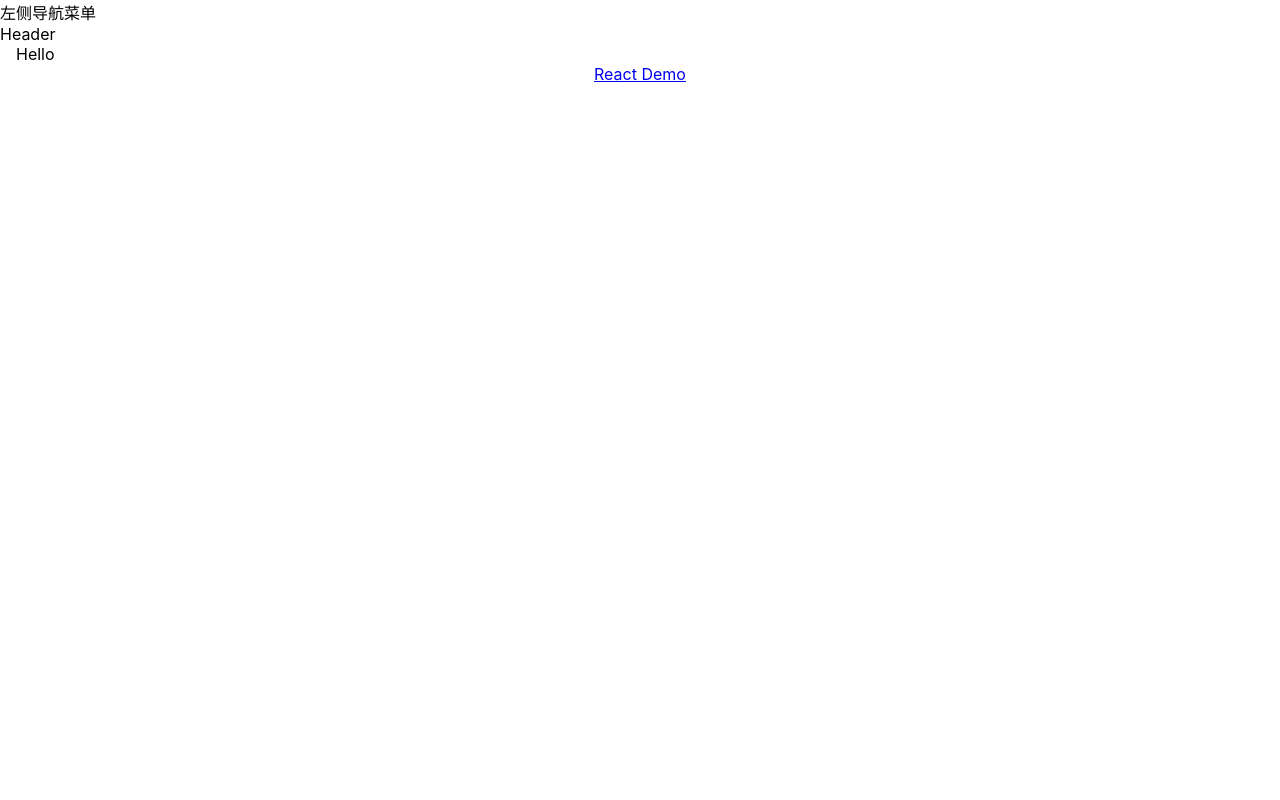
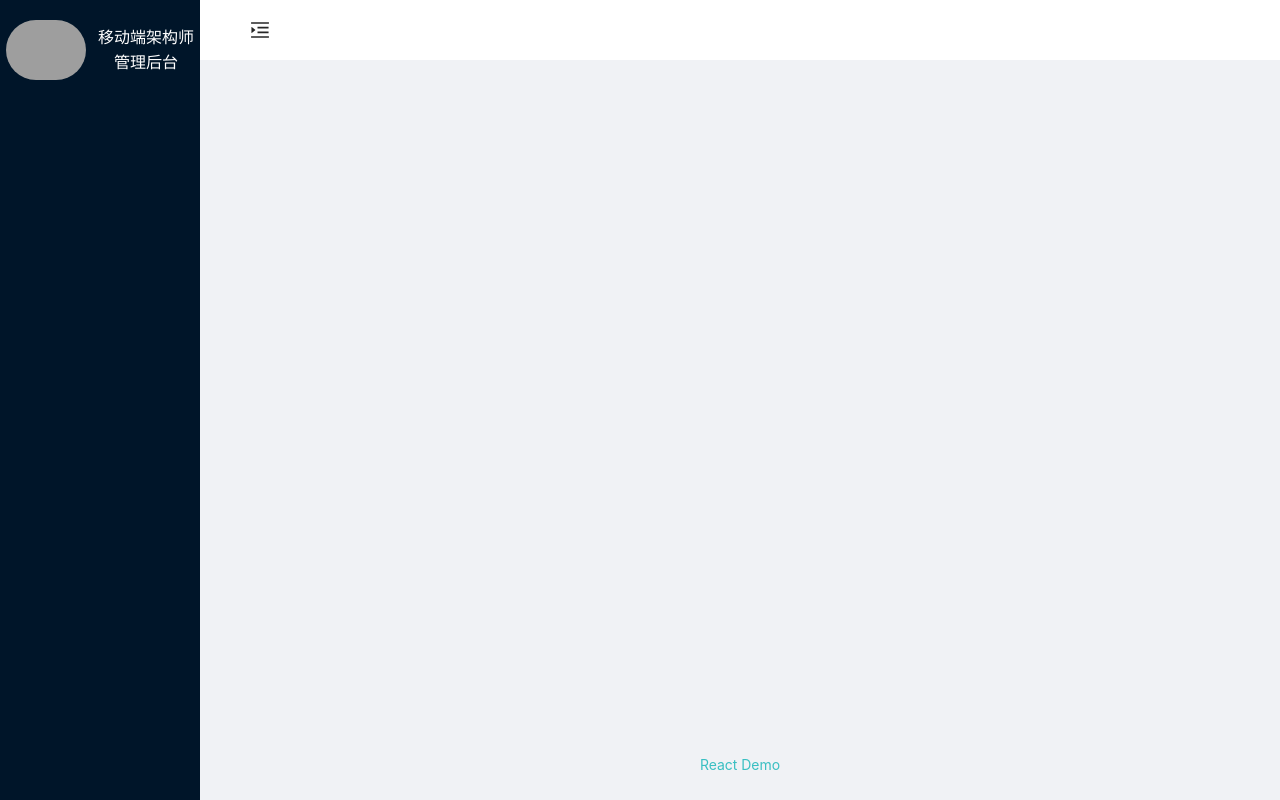
Before and after one commit to monkey1992/react-demo, a React (Create React App) app: page / in a window 1280 px wide. Built offline with nearby package versions, Linux system fonts and the light colour scheme; grey boxes are pictures that could not be loaded.

Commit message:
搭建页面框架

```diff
--- a/craco.config.js
+++ b/craco.config.js
@@ -8,7 +8,7 @@ module.exports = {
       options: {
         lessLoaderOptions: {
           lessOptions: {
-            modifyVars: { '@primary-color': '#1DA57A' },
+            modifyVars: { '@primary-color': '#39bfc2' },
             javascriptEnabled: true,
           },
         },
--- a/package.json
+++ b/package.json
@@ -3,6 +3,7 @@
   "version": "0.1.0",
   "private": true,
   "dependencies": {
+    "@ant-design/icons": "^4.6.2",
     "@craco/craco": "^6.1.2",
     "@testing-library/jest-dom": "^5.11.4",
     "@testing-library/react": "^11.1.0",
--- a/src/App.js
+++ b/src/App.js
@@ -1,16 +1,27 @@
+import React from 'react'
 import './App.less';
-import React from 'react'
 import { Layout } from 'antd';
-import { Content, Footer } from 'antd/lib/layout/layout';
+import Header from './component/Header'
+import DrawerMenu from './component/DrawerMenu'
+const { Content, Footer } = Layout
 
-function App() {
+class App extends React.Component {
+
+  state = {
+    title: '首页',
+    collapsed: false
+  }
+
+  render() {
+    const { collapsed, title } = this.state
     return (
       <Layout className="App">
-      左侧导航菜单
+        <DrawerMenu collapsed={collapsed} />
         <Layout>
-        Header
+          <Header title={title} toggle={(collapsed) => {
+            this.setState({ collapsed })
+          }} />
           <Content className='App-content'>
-          Hello
           </Content>
           <Footer className='App-footer'>
             <a href="https://github.com/">React Demo</a>
@@ -19,5 +30,6 @@ function App() {
       </Layout>
     );
   }
+}
 
 export default App;
--- a/src/App.less
+++ b/src/App.less
@@ -1,3 +1,5 @@
+@import '~antd/dist/antd.less';
+
 .App {
   min-height: 100vh;
 
--- /dev/null
+++ b/src/component/DrawerMenu.js
@@ -0,0 +1,56 @@
+import React from 'react'
+import './DrawerMenu.less';
+import { Layout } from 'antd';
+
+const { Sider } = Layout
+const { SubMenu } = Layout
+
+const MENUS = {
+    home: {
+        key: 'home',
+        title: '首页'
+    },
+    user: {
+        key: 'user',
+        title: '用户管理'
+    },
+    category: {
+        key: 'category',
+        title: '商品类别'
+    },
+    addCategory: {
+        key: 'addCategory',
+        value: '添加商品类别'
+    },
+    configList: {
+        key: 'configList',
+        title: '配置列表'
+    },
+    configAdd: {
+        key: 'configAdd',
+        title: '添加配置'
+    }
+};
+
+class Index extends React.Component {
+    onCollapse = collapsed => {
+        this.setState(collapsed)
+    }
+    render() {
+        const { collapsed } = this.props;
+        const headerTitle = collapsed ? null : <div className='drawer-header-text-container'>
+            <label className='drawer-header-text'>移动端架构师</label>
+            <label className='drawer-header-text'>管理后台</label>
+        </div>
+        return (
+            <Sider trigger={null} collapsed={collapsed} collapsible onCollapse={this.onCollapse}>
+                <div className='drawer-header'>
+                    <img className='drawer-logo' alt='logo' src='https://www.devio.org/img/avatar.png' />
+                    {headerTitle}
+                </div>
+            </Sider>
+        )
+    }
+}
+
+export default Index;
--- /dev/null
+++ b/src/component/DrawerMenu.less
@@ -0,0 +1,29 @@
+.drawer {
+    display: flex;
+    height: 100vh;
+
+    &-header {
+        display: flex;
+        flex-direction: row;
+        align-items: center;
+        justify-content: space-around;
+        padding-top: 20px;
+        padding-bottom: 20px;
+    }
+
+    &-header-text-container {
+        display:flex;
+        align-items: center;
+        flex-direction: column;
+    }
+
+    &-header-text{
+        color:white;
+        font-size: 16px;
+    }
+
+    &-logo {
+        height: 60px;
+        border-radius: 30px;
+    }
+}
--- /dev/null
+++ b/src/component/Header.js
@@ -0,0 +1,34 @@
+import React from 'react';
+import { MenuFoldOutlined, MenuUnFoldOutlined, MenuUnfoldOutlined } from '@ant-design/icons';
+import { Layout } from 'antd'
+import './Header.less';
+
+const { Header } = Layout;
+
+export default class Index extends React.Component {
+
+    state = {
+        collapsed: false
+    };
+
+    toggle = () => {
+        const { toggle } = this.props;
+        const { collapsed } = this.state
+        toggle && toggle(!collapsed)
+        this.setState({
+            collapsed: !collapsed
+        })
+    }
+
+    render() {
+        const { collapsed } = this.state
+        const { title } = this.props
+        return (
+            <Header className='header'>
+                <div onClick={this.toggle}>
+                    {collapsed ? <MenuFoldOutlined className='header-toggle' /> : <MenuUnfoldOutlined className='header-toggle' />}
+                </div>
+            </Header>
+        )
+    }
+}
--- /dev/null
+++ b/src/component/Header.less
@@ -0,0 +1,19 @@
+.header {
+    display: flex;
+    height: 60px;
+    flex-direction: row;
+    background-color: white;
+    padding-bottom: 20px;
+
+    &-toggle{
+        font-size: 20px;
+        padding-bottom: 30px;
+    }
+
+    &-title{
+        display: flex;
+        flex:1;
+        align-items: center;
+        flex-direction: column;
+    }
+}
```
Also changed, not shown: 2 other files (tests, documents, lock files or other folders). Lines whose indentation alone changed are shown as unchanged.
